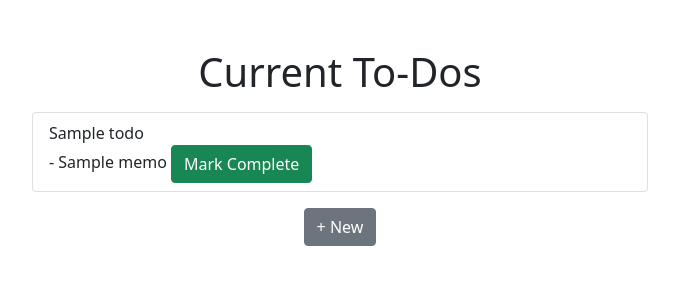
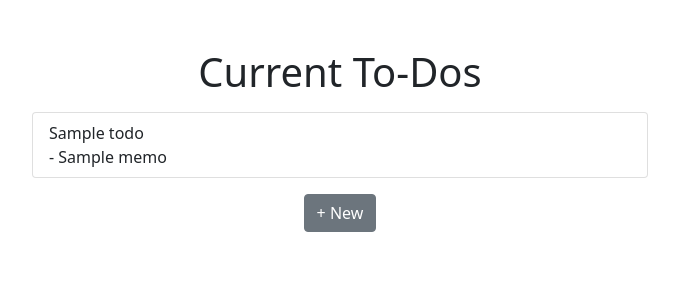
Before and after one commit to matt-harrop/TooDoo, a Django app: template templates/todo/current.html in a window 1280 px wide. Shown: the part 56-356 px from the top of the page, without its empty margins (300-979 px from the left). Run offline with Django 3.2, Linux system fonts and the light colour scheme; the template is opened without the code that fills it: most values are stand-ins (such as "Sample title", 1, 10 or a date in 2020); some libraries are stand-ins or nearby versions.

Commit message:
Removing dummy 'Mark Complete' button on the current items view for each item; that was only added for testing at this point anyway.

```diff
--- a/templates/todo/current.html
+++ b/templates/todo/current.html
@@ -16,7 +16,7 @@
                             <br>
                             - {{ todo.memo }}
                         {% endif %}
-                        <button class="btn btn-success">Mark Complete</button>
+{#                        <button class="btn btn-success">Mark Complete</button>#}
                         </a>
                 {% endfor %}
             </div>
```
